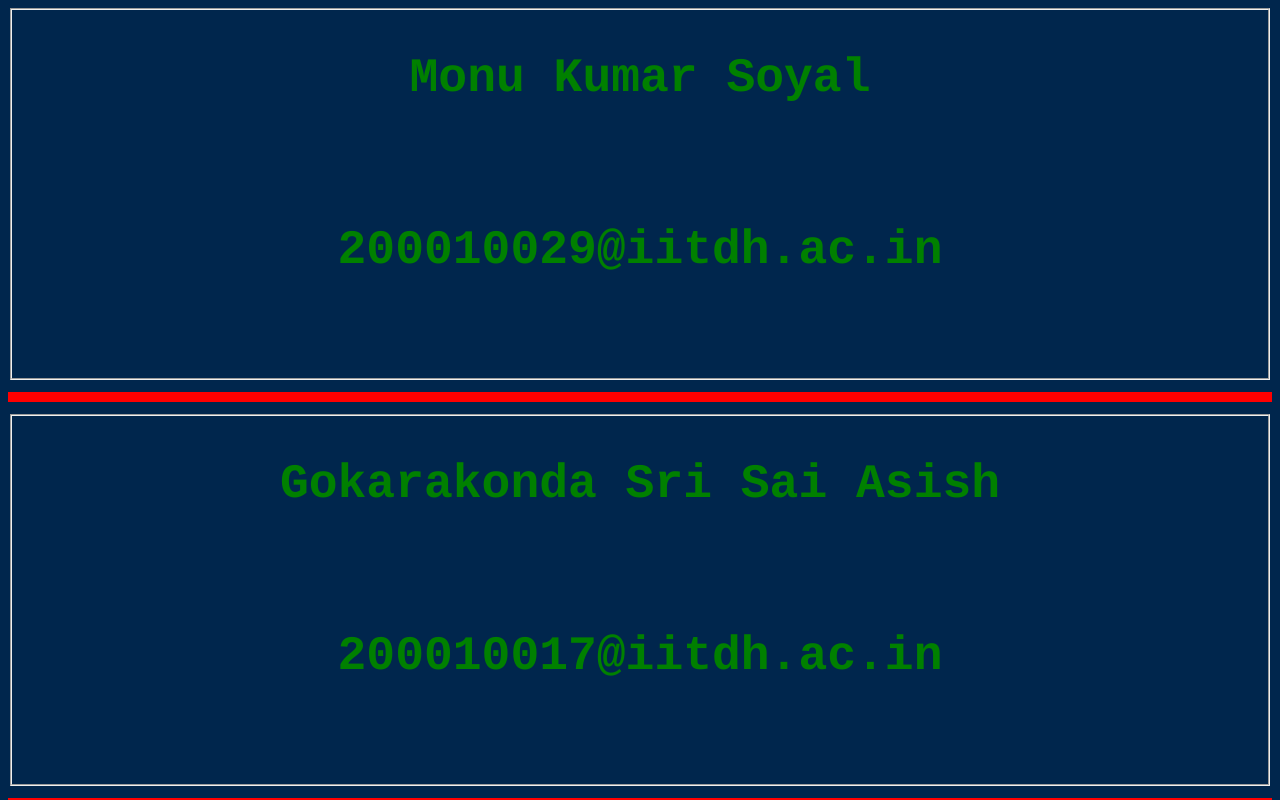
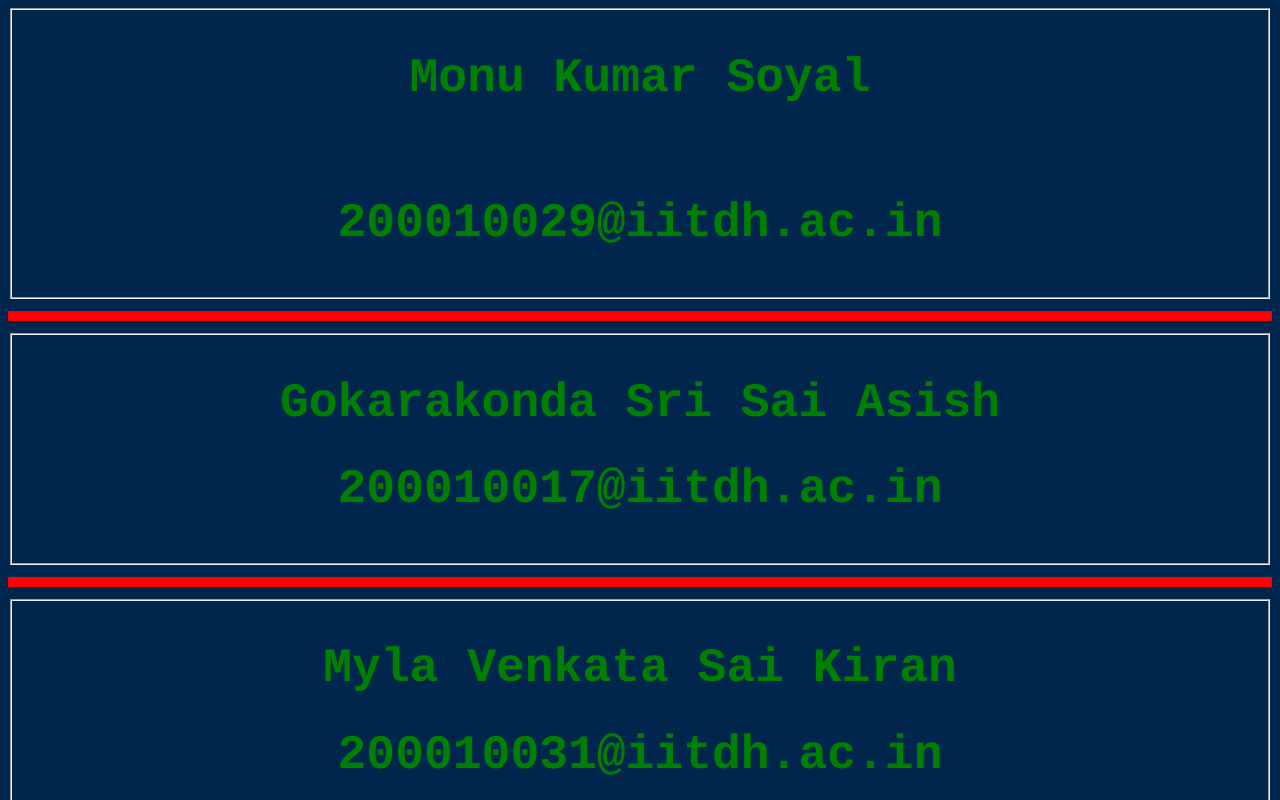
Before and after one commit to MonuKumarSoyal/monu.github.io, a plain HTML site: page index1.html in a window 1280 px wide. Shown: the top 800 px of the page. Drawn offline with Linux system fonts and the light colour scheme.

Commit message:
Update index1.html

```diff
--- a/index1.html
+++ b/index1.html
@@ -30,18 +30,18 @@
 </head>
 <body>
 	  <fieldset>
-    <h1 style="text-align:center; color: green;"> Monu Kumar Soyal </h1>  <br> <br>
-     <h1 style="text-align:center; color: green;"> 200010029@iitdh.ac.in</h1>  <br> <br>
+    <h1 style="text-align:center; color: green;"> Monu Kumar Soyal </h1>  <br>
+     <h1 style="text-align:center; color: green;"> 200010029@iitdh.ac.in</h1>
      </fieldset>
      <hr>
    <fieldset>
-   <h1 style="text-align:center; color: green;"> Gokarakonda Sri Sai Asish </h1>  <br> <br>
-     <h1 style="text-align:center; color: green;"> 200010017@iitdh.ac.in</h1>  <br> <br>
+   <h1 style="text-align:center; color: green;"> Gokarakonda Sri Sai Asish </h1>
+     <h1 style="text-align:center; color: green;"> 200010017@iitdh.ac.in</h1>
    </fieldset>
    <hr>
    <fieldset>
-    <h1 style="text-align:center; color: green;"> Myla Venkata Sai Kiran </h1>  <br> <br>
-     <h1 style="text-align:center; color: green;"> 200010031@iitdh.ac.in</h1>  <br> <br>
+    <h1 style="text-align:center; color: green;"> Myla Venkata Sai Kiran </h1>
+     <h1 style="text-align:center; color: green;"> 200010031@iitdh.ac.in</h1>
    </fieldset>
 
 
```
